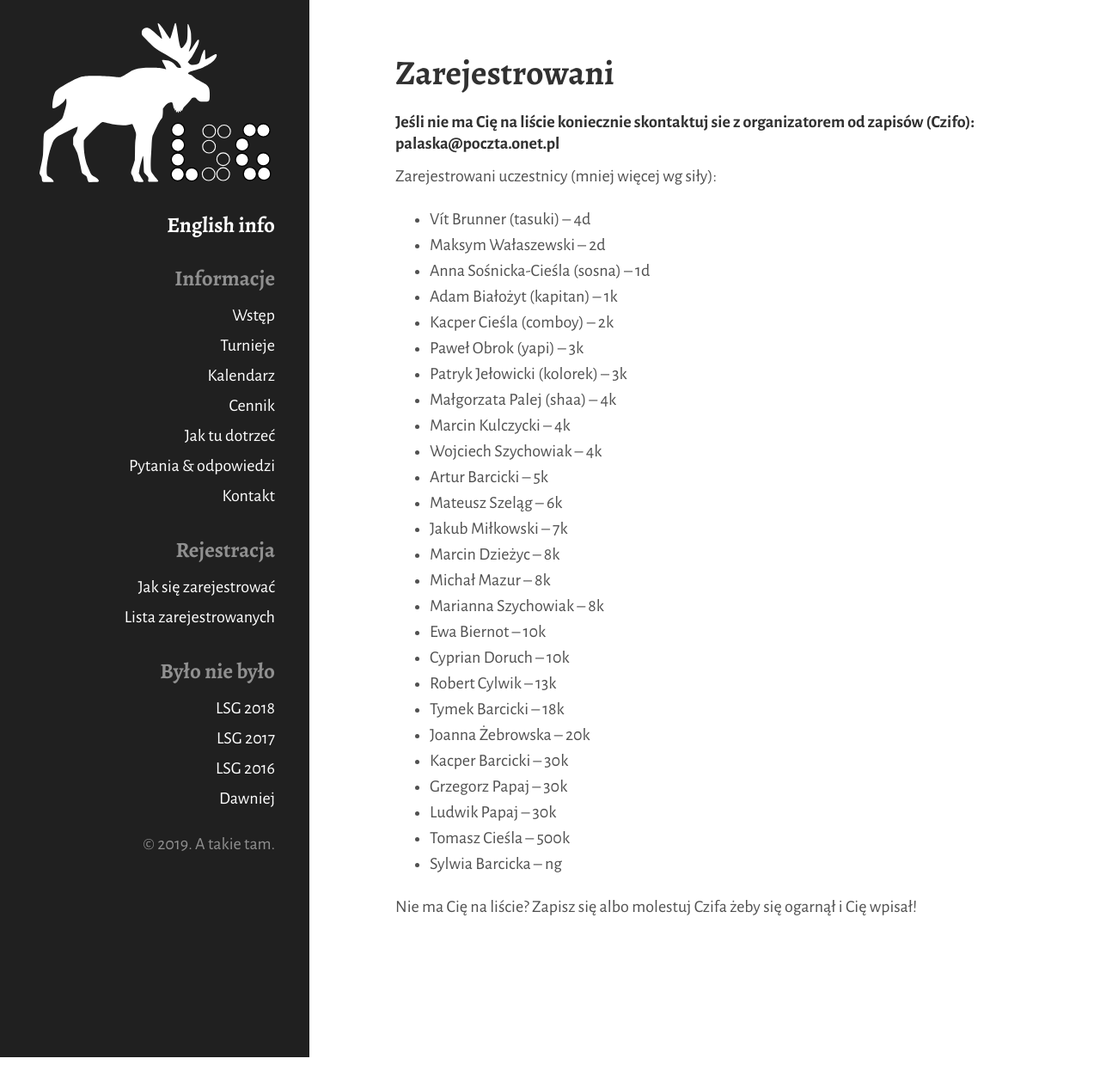
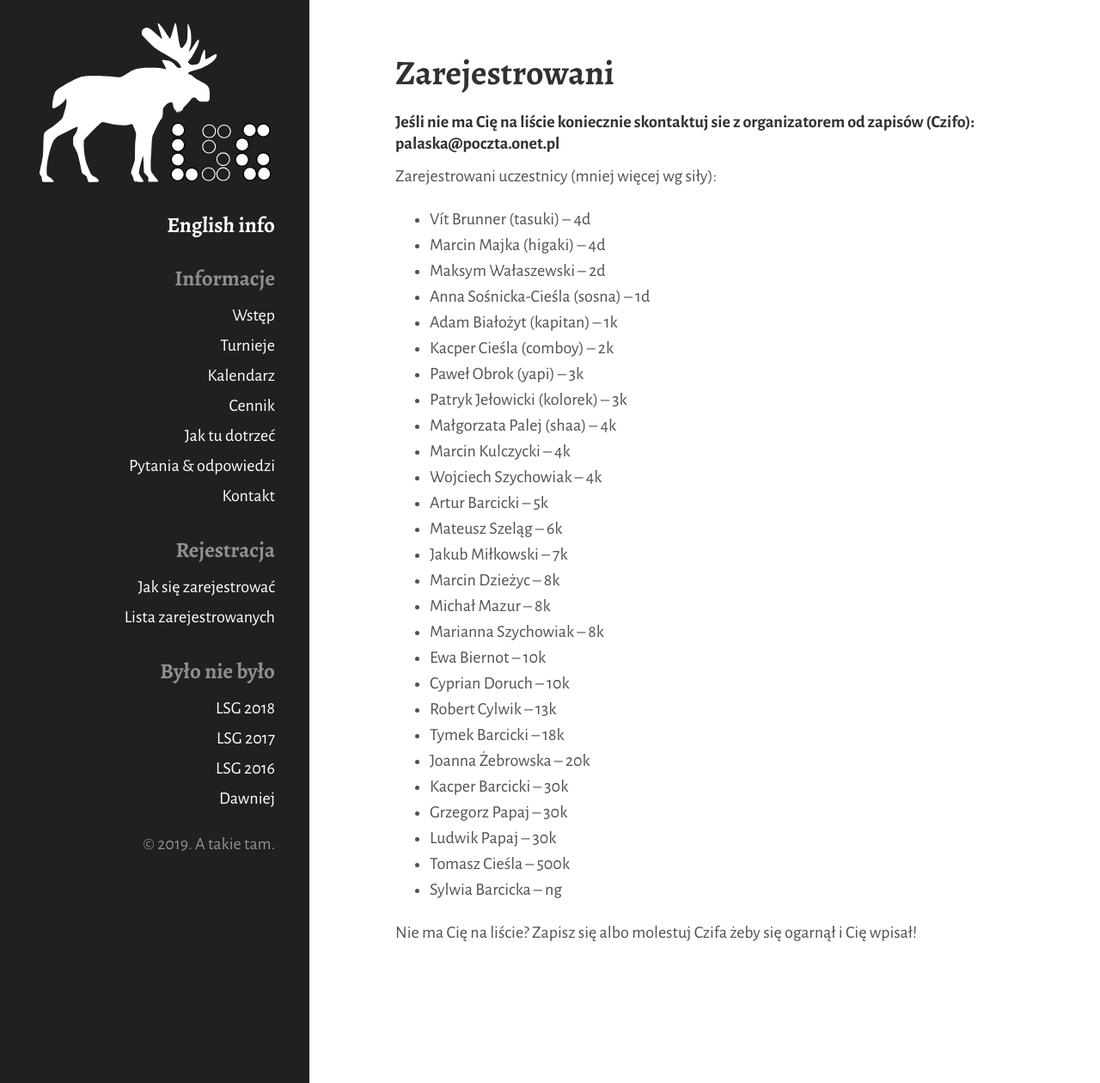
Before and after one commit to tasuki/lsg, a Jekyll site: the page built from zarejestrowani.md, in a window 1280 px wide. Shown: the whole page at 86% size. Built offline with Jekyll 4.4.1, drawn with Linux system fonts in a browser that asks for light colours; nearby versions of some CDN libraries; before the commit the page ends 1230 px from its top, so only the background shows below that.

Commit message:
Update zarejestrowani.md

```diff
--- a/zarejestrowani.md
+++ b/zarejestrowani.md
@@ -10,6 +10,7 @@ title: Zarejestrowani
 Zarejestrowani uczestnicy (mniej więcej wg siły):
 
 - Vít Brunner (tasuki) -- 4d
+- Marcin Majka (higaki) -- 4d
 - Maksym Wałaszewski -- 2d
 - Anna Sośnicka-Cieśla (sosna) -- 1d
 - Adam Białożyt (kapitan) -- 1k
```
